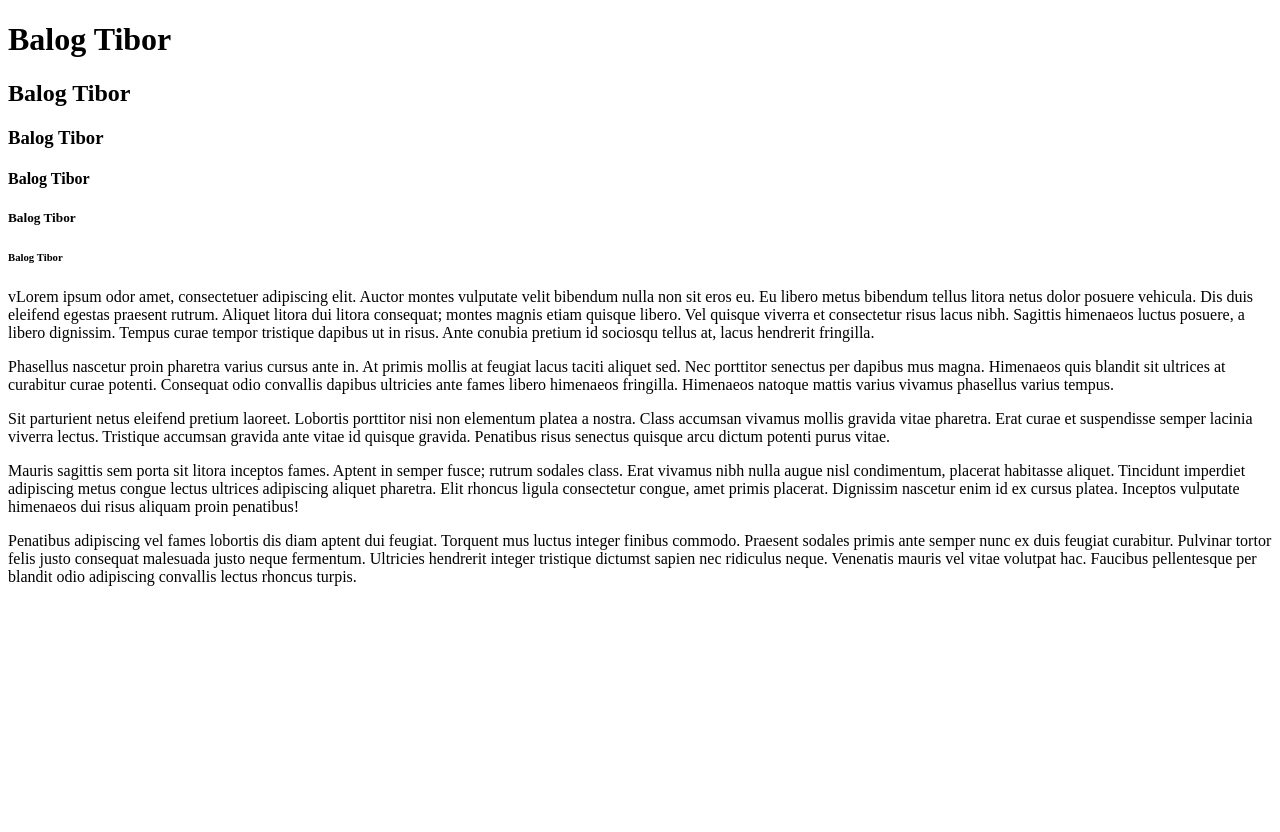
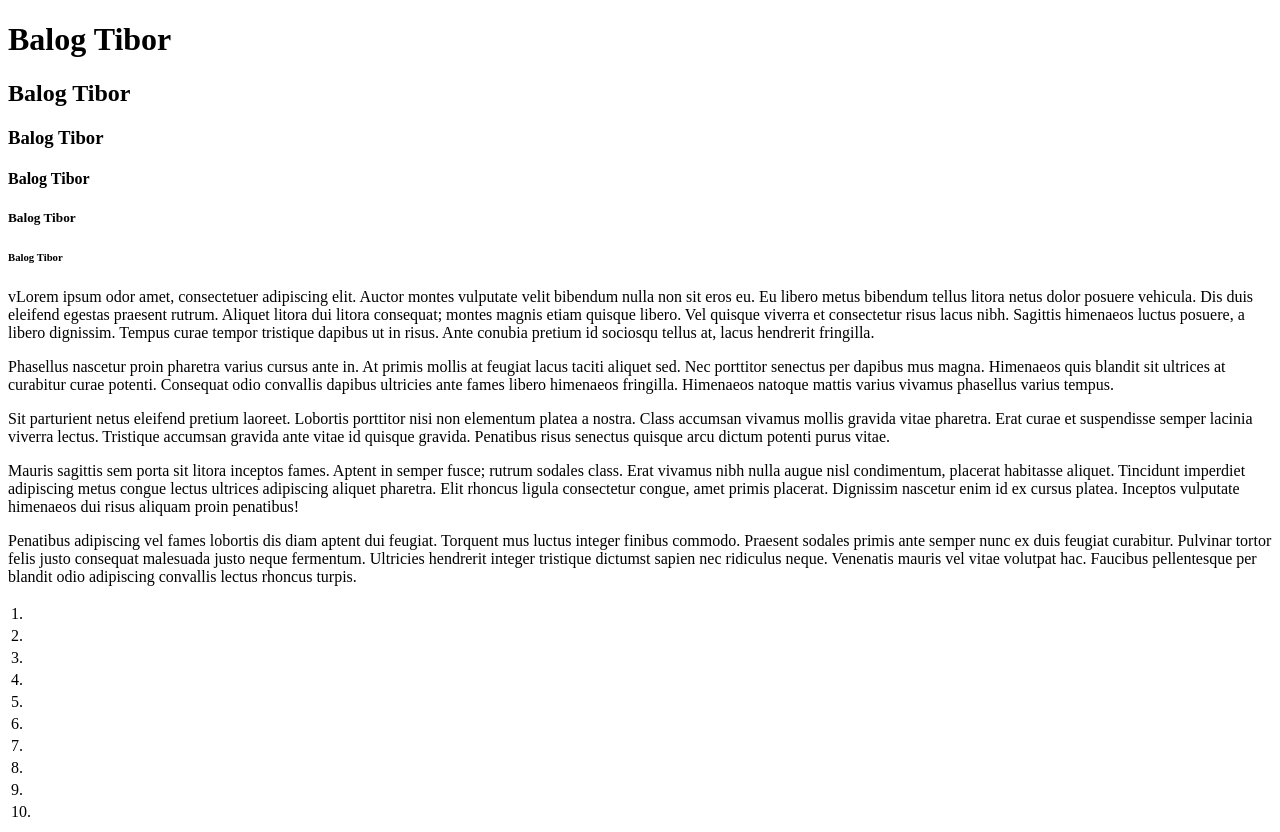
Before and after one commit to balogtibi/weboldalam, a plain HTML site: page index.html in a window 1280 px wide. Before the commit the page ends 800 px from the top, so only its background shows below. Drawn offline with Linux system fonts and the light colour scheme.

Commit message:
táblázat

```diff
--- a/index.html
+++ b/index.html
@@ -19,5 +19,87 @@
 <p>Mauris sagittis sem porta sit litora inceptos fames. Aptent in semper fusce; rutrum sodales class. Erat vivamus nibh nulla augue nisl condimentum, placerat habitasse aliquet. Tincidunt imperdiet adipiscing metus congue lectus ultrices adipiscing aliquet pharetra. Elit rhoncus ligula consectetur congue, amet primis placerat. Dignissim nascetur enim id ex cursus platea. Inceptos vulputate himenaeos dui risus aliquam proin penatibus!</p>
 <p>Penatibus adipiscing vel fames lobortis dis diam aptent dui feugiat. Torquent mus luctus integer finibus commodo. Praesent sodales primis ante semper nunc ex duis feugiat curabitur. Pulvinar tortor felis justo consequat malesuada justo neque fermentum. Ultricies hendrerit integer tristique dictumst sapien nec ridiculus neque. Venenatis mauris vel vitae volutpat hac. Faucibus pellentesque per blandit odio adipiscing convallis lectus rhoncus turpis.</p>
 
+    <table>
+        <tr>
+            <td>1.</td>
+            <td></td>
+            <td></td>
+            <td></td>
+            <td></td>
+            <td></td>
+        </tr>
+        <tr>
+            <td>2.</td>
+            <td></td>
+            <td></td>
+            <td></td>
+            <td></td>
+            <td></td>
+        </tr>
+        <tr>
+            <td>3.</td>
+            <td></td>
+            <td></td>
+            <td></td>
+            <td></td>
+            <td></td>
+        </tr>
+        <tr>
+            <td>4.</td>
+            <td></td>
+            <td></td>
+            <td></td>
+            <td></td>
+            <td></td>
+        </tr>
+        <tr>
+            <td>5.</td>
+            <td></td>
+            <td></td>
+            <td></td>
+            <td></td>
+            <td></td>
+        </tr>
+        <tr>
+            <td>6.</td>
+            <td></td>
+            <td></td>
+            <td></td>
+            <td></td>
+            <td></td>
+        </tr>
+        <tr>
+            <td>7.</td>
+            <td></td>
+            <td></td>
+            <td></td>
+            <td></td>
+            <td></td>
+        </tr>
+        <tr>
+            <td>8.</td>
+            <td></td>
+            <td></td>
+            <td></td>
+            <td></td>
+            <td></td>
+        </tr>
+        <tr>
+            <td>9.</td>
+            <td></td>
+            <td></td>
+            <td></td>
+            <td></td>
+            <td></td>
+        </tr>
+        <tr>
+            <td>10.</td>
+            <td></td>
+            <td></td>
+            <td></td>
+            <td></td>
+            <td></td>
+        </tr>
+    </table>
 </body>
 </html>
```
